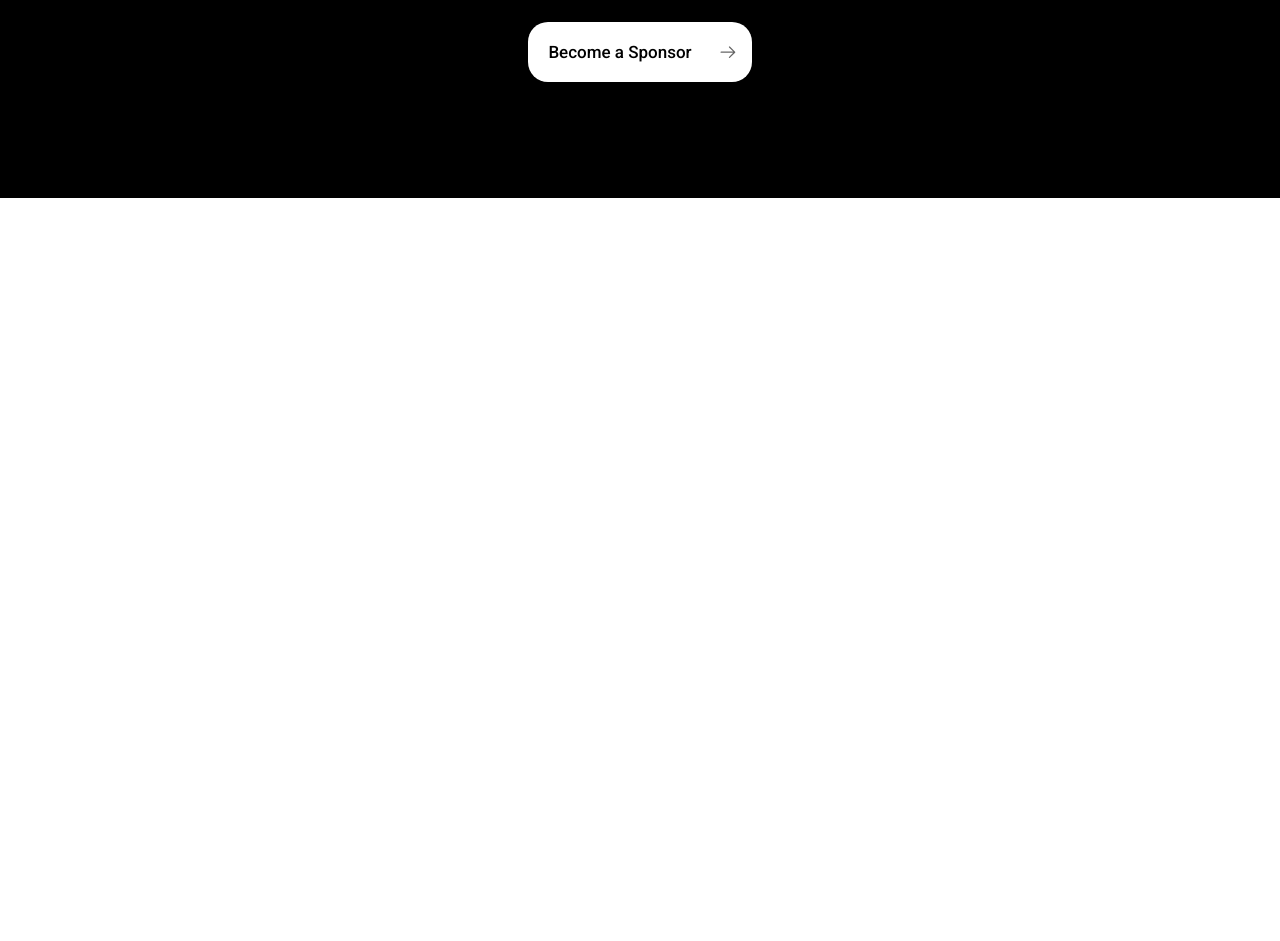
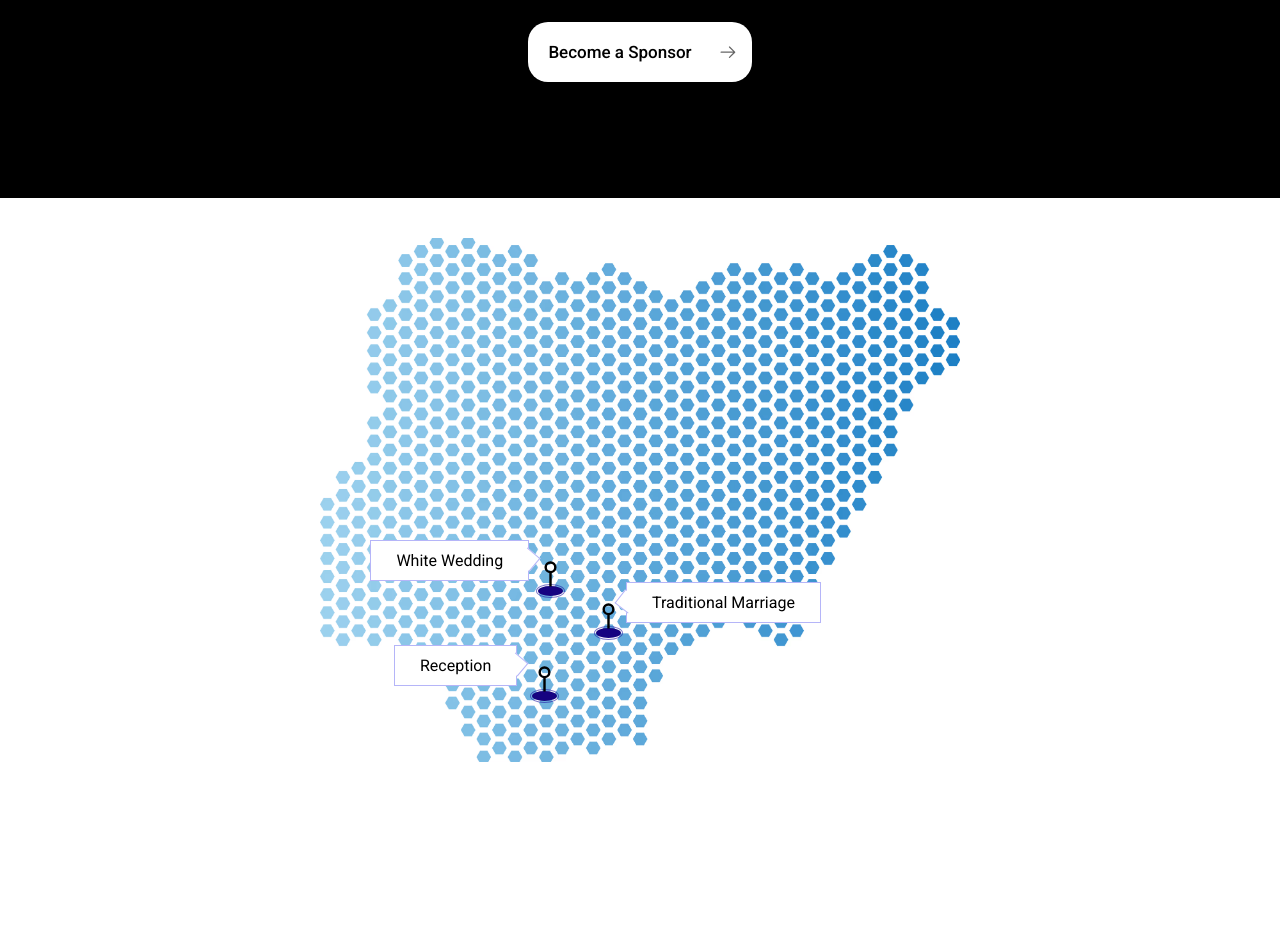
Before and after one commit to promisedev/laura-promise, a Gatsby site: page / in a window 1280 px wide. Shown: the part 2192-3133 px from the top of the page. Built offline with nearby package versions, Linux system fonts and the light colour scheme; Gatsby itself is replaced by a stand-in of ours; a web font is replaced by a local one.

Commit message:
added card

```diff
--- a/src/index.css
+++ b/src/index.css
@@ -178,7 +178,7 @@ h4,li,a,p,button{font-family: "Roboto", sans-serif;
 
 .sponsor>h3{font-size: 26px;color: white;}
 
-.location{width: 100vw; height: 700px;background: white;display: flex; align-items: center; justify-content: center;padding: 40px 0px 40px 0px;}
+.location{width: 100vw; height: 700px;background: white;display: flex; align-items: center; justify-content: center;padding: 40px 0px 40px 0px;position: relative;}
 @media screen and (max-width:720px) {
  .location{width: 100vw; height: 400px; }
 }
--- a/src/pages/index.js
+++ b/src/pages/index.js
@@ -253,7 +253,29 @@ setMenuShow(true)
 {/* -------------location--------------------- */}
 <div className="location"  id="direction">
 
+<div className="location_card">
+<img src={location} alt="wedding location"/>
+{/* ---------------------------- */}
+<div className="loc">
+ <span className="loc_nav"></span>
+<GrLocationPin className="loc_icon"/>
+<div className="loc_info loc1_info"><p>White Wedding</p></div>
+</div>
+{/* ----- */}
+<div className="loc loc2">
+ <span className="loc_nav"></span>
+<GrLocationPin className="loc_icon"/>
+<div className="loc_info loc2_info"><p>Reception</p></div>
+</div>
+{/* ----- */}
+<div className="loc loc3">
+ <span className="loc_nav"></span>
+<GrLocationPin className="loc_icon"/>
+<div className="loc_info"><p>Traditional Marriage</p></div>
+</div>
+{/* ----- */}
 
+</div>
 
 
 </div>
```
